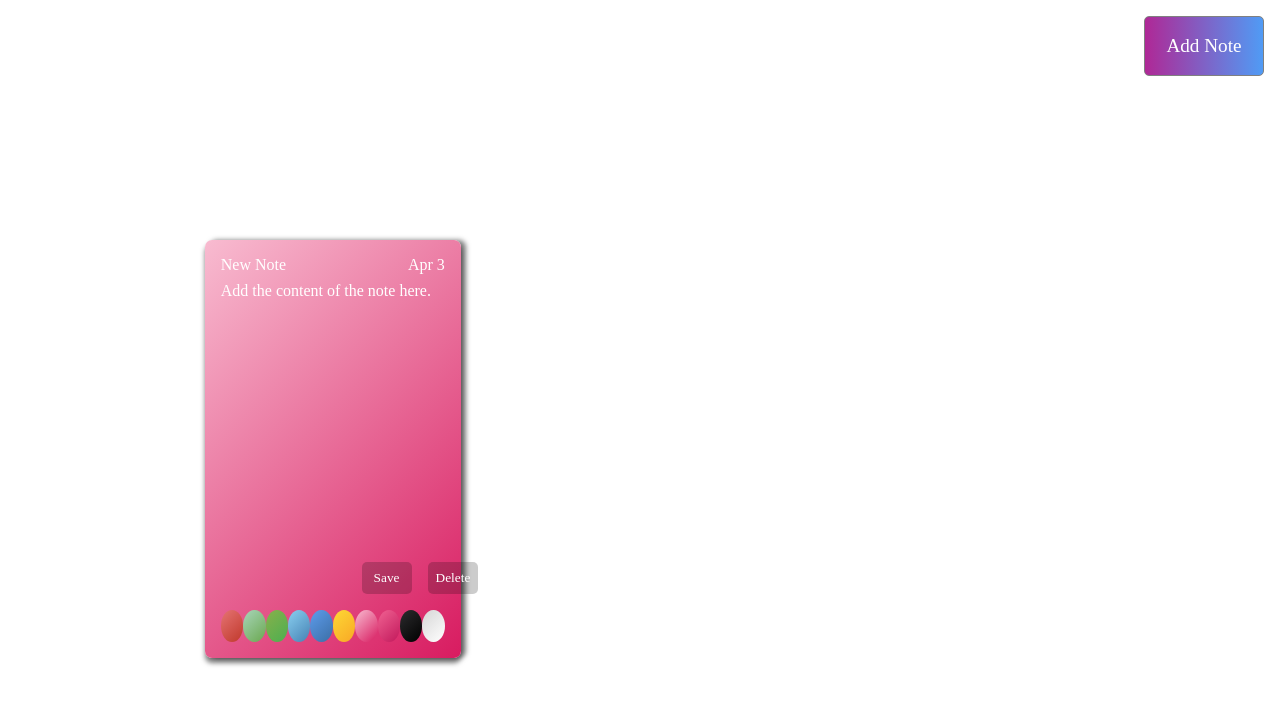
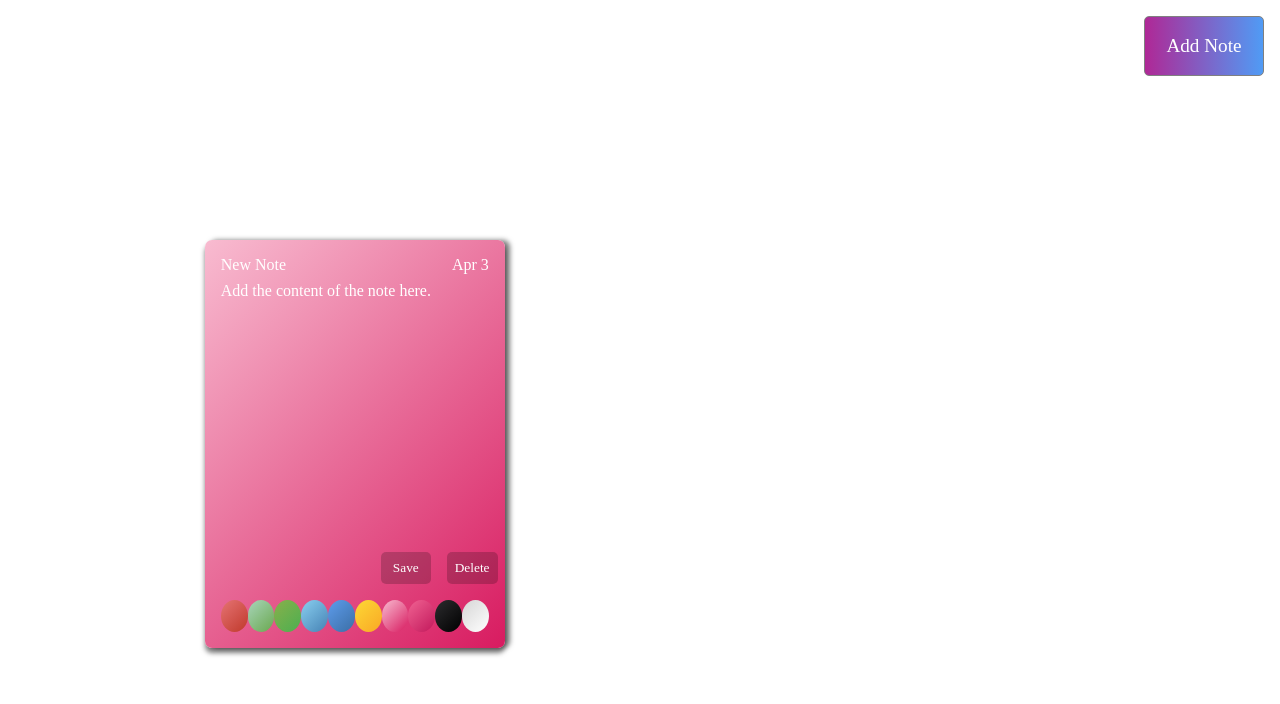
Before and after one commit to YashRajput74/StickyNotes, a website built with Vite: page index.html in a window 1280 px wide. Both pictures are taken after a click on the button "Add Note". Built offline with nearby package versions, Linux system fonts and the light colour scheme.

Commit message:
made the UI nonrelative

```diff
--- a/module/drag.js
+++ b/module/drag.js
@@ -1,6 +1,5 @@
 export function makeNoteDraggable(noteDiv, uniqueId) {
     let offsetX, offsetY, isDragging = false;
-
     noteDiv.addEventListener('mousedown', (event) => {
         if (
             event.target.isContentEditable ||
@@ -8,12 +7,10 @@ export function makeNoteDraggable(noteDiv, uniqueId) {
         ) {
             return;
         }
-
         event.preventDefault();
         offsetX = event.clientX - noteDiv.offsetLeft;
         offsetY = event.clientY - noteDiv.offsetTop;
         isDragging = true;
-
         const onMouseMove = (moveEvent) => {
             if (isDragging) {
                 const newLeft = moveEvent.clientX - offsetX;
@@ -22,7 +19,6 @@ export function makeNoteDraggable(noteDiv, uniqueId) {
                 noteDiv.style.top = `${newTop}px`;
             }
         };
-
         const onMouseUp = () => {
             if (isDragging) {
                 isDragging = false;
@@ -30,7 +26,6 @@ export function makeNoteDraggable(noteDiv, uniqueId) {
                 document.removeEventListener('mouseup', onMouseUp);
             }
         };
-
         document.addEventListener('mousemove', onMouseMove);
         document.addEventListener('mouseup', onMouseUp);
     });
--- a/styles.css
+++ b/styles.css
@@ -27,8 +27,8 @@ main{
     /* background-color: #1F2123; */
 }
 .note{
-    width: 20vw;
-    min-height: 50vh;
+    width: 300px;
+    min-height: 400px;
     position: absolute;
     height: auto;
     border: none;
@@ -41,7 +41,7 @@ main{
 .note>div:nth-child(1){
     display: flex;
     justify-content: space-between;
-    margin-bottom: 1vh;
+    margin-bottom: 8px;
 }
 .note>div:nth-child(1)>div:nth-child(1){
     width: 80%;
@@ -50,7 +50,7 @@ main{
 }
 .note>div:nth-child(2){
     width: 100%;
-    min-height: 35vh;
+    min-height: 270px;
     height: auto;
     border: none;
     outline: none;
@@ -67,11 +67,11 @@ main{
 }
 .buttonContainer{
     display: flex;
-    padding-left: 11vw;
+    padding-left: 160px;
 }
 .buttonContainer>button{
     border: none;
-    color: white;
+    color: inherit;
     padding: 1vh;
     border-radius: 5px;
     background-color: inherit;
```
